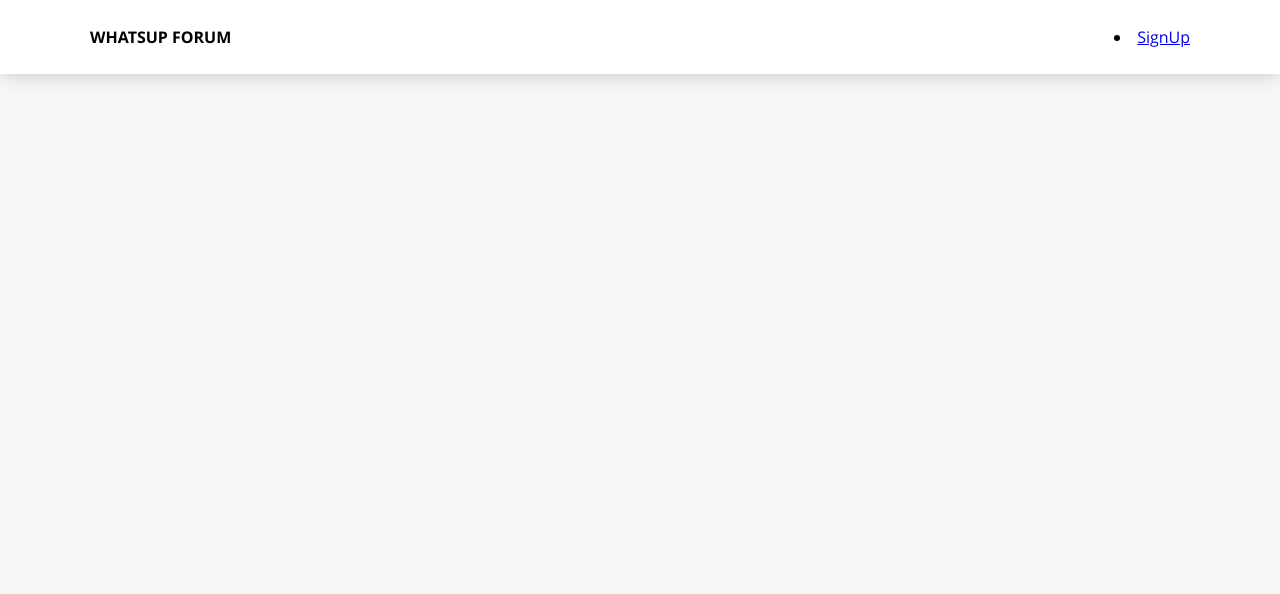
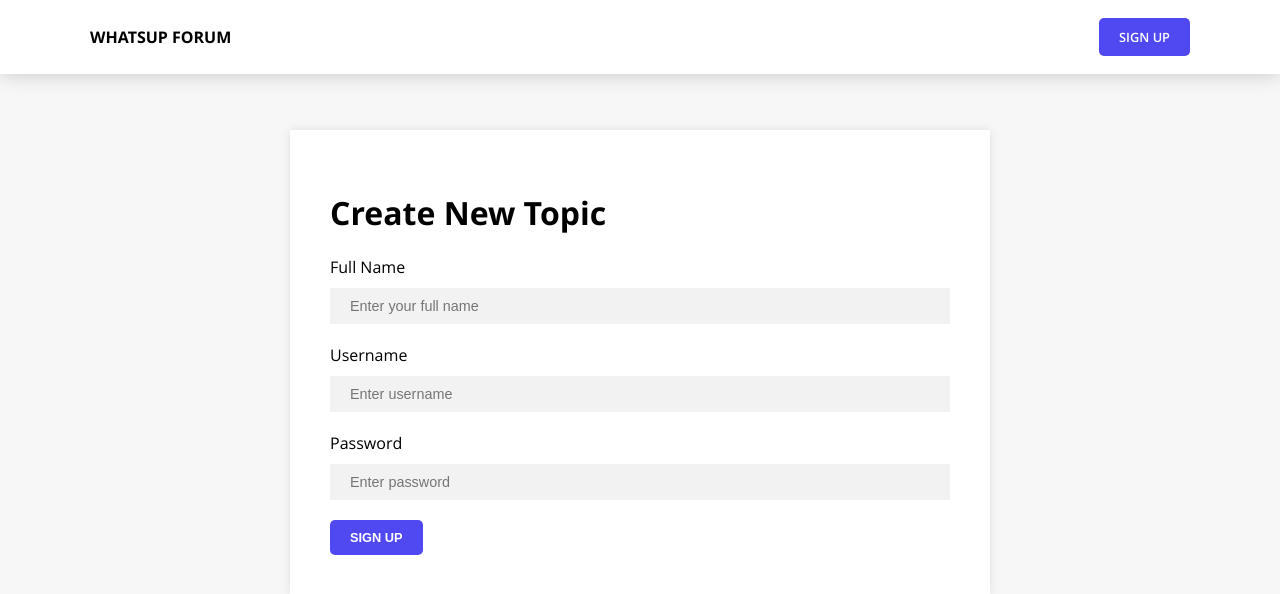
Before and after one commit to decodez/whatsup-forum, a React (Create React App) app in the folder client/: page /signup in a window 1280 px wide. Shown: the top 594 px of the page. Built offline with nearby package versions, Linux system fonts and the light colour scheme; the HTML template or start-up script is replaced by a standard one.

Commit message:
added sign in form

```diff
--- a/client/src/App.js
+++ b/client/src/App.js
@@ -9,6 +9,7 @@ import Topics from './components/Topics';
 import Dashboard from './components/Dashboard';
 import TopicForm from './components/TopicForm';
 import SingleTopic from './components/SingleTopic';
+import Signup from './components/Signup';
 
 import './App.scss';
 
@@ -25,6 +26,7 @@ class App extends Component {
               <Route exact path="/create" component={TopicForm} />
               <Route exact path="/all-topics" component={Topics} />
               <Route exact path="/topics/:id" component={SingleTopic} />
+              <Route exact path="/signup" component={Signup} />
             </div>
           </div>
         </Router>
--- a/client/src/App.scss
+++ b/client/src/App.scss
@@ -74,7 +74,7 @@ body {
 
 .btn--blue {
   background-color: #5049f2;
-  color: white;
+  color: white !important;
   padding: 10px 20px;
   border: none;
   border-radius: 5px;
--- a/client/src/actions/authActions.js
+++ b/client/src/actions/authActions.js
@@ -27,3 +27,24 @@ export const logoutUser = () => dispatch => {
       console.log(err.response);
     });
 };
+
+export const createUser = userData => dispatch => {
+  axios
+    .post('/api/users/signup', userData)
+    .then(res => {
+      console.log(res.data);
+      dispatch({
+        type: SET_CURRENT_USER,
+        payload: res.data,
+      });
+    })
+    .catch(err => {
+      console.log(err);
+    });
+};
+
+export const signinUser = userData => dispatch => {
+  axios.post('/api/users/signin', userData).catch(err => {
+    console.log(err);
+  });
+};
--- a/client/src/actions/types.js
+++ b/client/src/actions/types.js
@@ -1,4 +1,5 @@
 export const SET_CURRENT_USER = 'SET_CURRENT_USER';
+export const REGISTER_USER = 'REGISTER_USER';
 export const ADD_TOPIC = 'ADD_TOPIC';
 export const GET_TOPIC = 'GET_TOPIC';
 export const GET_TOPICS = 'GET_TOPICS';
--- a/client/src/components/Landing/index.js
+++ b/client/src/components/Landing/index.js
@@ -2,30 +2,91 @@ import React, { Component } from 'react';
 
 import { connect } from 'react-redux';
 
-import { setCurrentUser } from '../../actions/authActions';
+import { setCurrentUser, signinUser } from '../../actions/authActions';
 
 import './style.scss';
 
 class Landing extends Component {
+  constructor(props) {
+    super(props);
+    this.state = {
+      username: '',
+      password: '',
+      error: '',
+      registerSuccess: false,
+    };
+    this.onChange = this.onChange.bind(this);
+    this.onSubmit = this.onSubmit.bind(this);
+  }
+
   async componentDidMount() {
     await this.props.setCurrentUser();
   }
 
+  onSubmit(e) {
+    e.preventDefault();
+
+    if (this.state.username === '' || this.state.password === '') {
+      this.setState({ error: 'Please enter all fields' });
+    } else {
+      const newUser = {
+        username: this.state.username,
+        password: this.state.password,
+      };
+      let regex = new RegExp('^[a-zA-Z0-9_-]{3,15}$');
+      if (regex.test(this.state.username)) {
+        this.setState({ error: '' });
+        this.props.signinUser(newUser);
+      } else {
+        this.setState({ error: 'Invalid username' });
+      }
+    }
+  }
+
+  onChange(e) {
+    this.setState({ [e.target.name]: e.target.value });
+  }
   render() {
     const { isAuthenticated, user } = this.props.auth;
+    console.log(isAuthenticated);
     return (
       <section className="app-landing-wrapper">
         <div className="app-landing">
           <h1> Welcome!</h1>
-          <p> Ask and share anything and everything you wish!</p>
+
           {isAuthenticated ? (
             <div>
+              <h2 className="display-5 mb-4">{user.name}</h2>
+              <p> Ask and share anything and everything you wish!</p>
               <br />
-              <h2 className="display-5 mb-4">{user.name}</h2>
             </div>
           ) : (
             <div className="login-form">
               <p>Please login to continue</p>
+              <form className="app-form" onSubmit={this.onSubmit}>
+                <label>Username</label>
+                <input
+                  placeholder="Enter username"
+                  onChange={this.onChange}
+                  value={this.state.username}
+                  type="text"
+                  name="username"
+                />
+                <label>Password</label>
+                <input
+                  placeholder="Enter password"
+                  onChange={this.onChange}
+                  value={this.state.password}
+                  type="password"
+                  name="password"
+                />
+                <button className="publish-btn btn--blue" type="submit">
+                  Sign In
+                </button>
+              </form>
+              <br></br>
+              <center>OR</center>
+              <br></br>
               <div className="btn-social-login-wrapper">
                 <a href="/api/users/google">
                   <div className="btn-social-login btn-social-login--google">
@@ -64,4 +125,6 @@ const mapStateToProps = state => ({
   auth: state.auth,
 });
 
-export default connect(mapStateToProps, { setCurrentUser })(Landing);
+export default connect(mapStateToProps, { setCurrentUser, signinUser })(
+  Landing
+);
--- a/client/src/components/Navbar/index.js
+++ b/client/src/components/Navbar/index.js
@@ -35,11 +35,13 @@ class Navbar extends Component {
     );
 
     const guestLinks = (
-      <li className="nav-item">
-        <a className="btn--signup" href="/api/users/logout">
-          SignUp
-        </a>
-      </li>
+      <ul className="nav-links">
+        <li className="nav-item">
+          <Link className="nav-link btn--blue" to="/signup">
+            Sign Up
+          </Link>
+        </li>
+      </ul>
     );
 
     return (
--- /dev/null
+++ b/client/src/components/Signup/index.js
@@ -0,0 +1,117 @@
+import React, { Component } from 'react';
+import { Router, Redirect } from 'react-router-dom';
+
+import { connect } from 'react-redux';
+
+import { setCurrentUser, createUser } from '../../actions/authActions';
+
+import './style.scss';
+
+class Signup extends Component {
+  constructor(props) {
+    super(props);
+    this.state = {
+      name: '',
+      username: '',
+      password: '',
+      error: '',
+      registerSuccess: false,
+    };
+    this.onChange = this.onChange.bind(this);
+    this.onSubmit = this.onSubmit.bind(this);
+  }
+
+  componentDidUpdate(prevProps, prevState) {
+    if (this.props.post !== prevProps.post) {
+      this.setState({
+        registerSuccess: this.props.auth.registerSuccess,
+      });
+    }
+  }
+
+  onSubmit(e) {
+    e.preventDefault();
+
+    if (this.state.username === '' || this.state.password === '') {
+      this.setState({ error: 'Please enter all fields' });
+    } else {
+      const newUser = {
+        name: this.state.name,
+        username: this.state.username,
+        password: this.state.password,
+      };
+      let regex = new RegExp('^[a-zA-Z0-9_-]{3,15}$');
+      if (regex.test(this.state.username)) {
+        this.setState({ error: '' });
+        this.props.createUser(newUser);
+      } else {
+        this.setState({ error: 'Invalid username' });
+      }
+    }
+  }
+
+  onChange(e) {
+    this.setState({ [e.target.name]: e.target.value });
+  }
+
+  render() {
+    if (this.props.auth.isAuthenticated) {
+      return <Redirect to="/" />;
+    } else if (this.state.registerSuccess) {
+      return <Redirect to="/" />;
+    } else {
+      return (
+        <div className="signup-form">
+          {this.state.error && (
+            <div className="alert alert--error" role="alert">
+              {this.state.error}
+            </div>
+          )}
+          {this.state.postSuccess && (
+            <div className="alert alert--success" role="alert">
+              Posted Successfully
+            </div>
+          )}
+          <h1>Create New Topic</h1>
+
+          <form className="app-form" onSubmit={this.onSubmit}>
+            <label>Full Name</label>
+            <input
+              placeholder="Enter your full name"
+              onChange={this.onChange}
+              value={this.state.name}
+              type="text"
+              name="name"
+            />
+            <label>Username</label>
+            <input
+              placeholder="Enter username"
+              onChange={this.onChange}
+              value={this.state.username}
+              type="text"
+              name="username"
+            />
+            <label>Password</label>
+            <input
+              placeholder="Enter password"
+              onChange={this.onChange}
+              value={this.state.password}
+              type="password"
+              name="password"
+            />
+            <button className="publish-btn btn--blue" type="submit">
+              Sign up
+            </button>
+          </form>
+        </div>
+      );
+    }
+  }
+}
+
+const mapStateToProps = state => ({
+  auth: state.auth,
+  topic: state.topic,
+});
+
+export default connect(mapStateToProps, { setCurrentUser, createUser })(Signup);
--- /dev/null
+++ b/client/src/components/Signup/style.scss
@@ -0,0 +1,8 @@
+.signup-form {
+  max-width: 700px;
+  margin: 0 auto;
+  box-shadow: 0px 0px 10px rgba(0, 0, 0, 0.1);
+  padding: 40px;
+  margin-top: 130px;
+  background-color: white;
+}
--- a/client/src/reducers/authReducer.js
+++ b/client/src/reducers/authReducer.js
@@ -1,7 +1,8 @@
-import { SET_CURRENT_USER } from '../actions/types';
+import { SET_CURRENT_USER, REGISTER_USER } from '../actions/types';
 
 const initialState = {
   isAuthenticated: false,
+  registerSuccess: false,
   user: {},
 };
 
@@ -13,6 +14,11 @@ export default function(state = initialState, action) {
         isAuthenticated: !!action.payload,
         user: action.payload,
       };
+    case REGISTER_USER:
+      return {
+        ...state,
+        registerSuccess: true,
+      };
     default:
       return state;
   }
```
Also changed, not shown: 2 other files (tests, documents, lock files or other folders).
